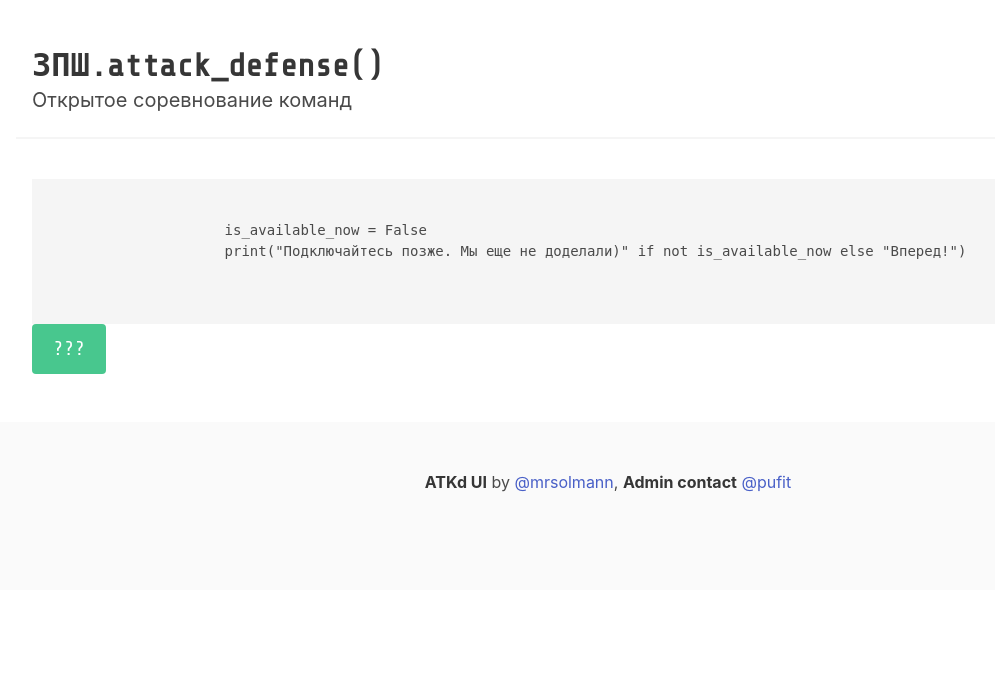
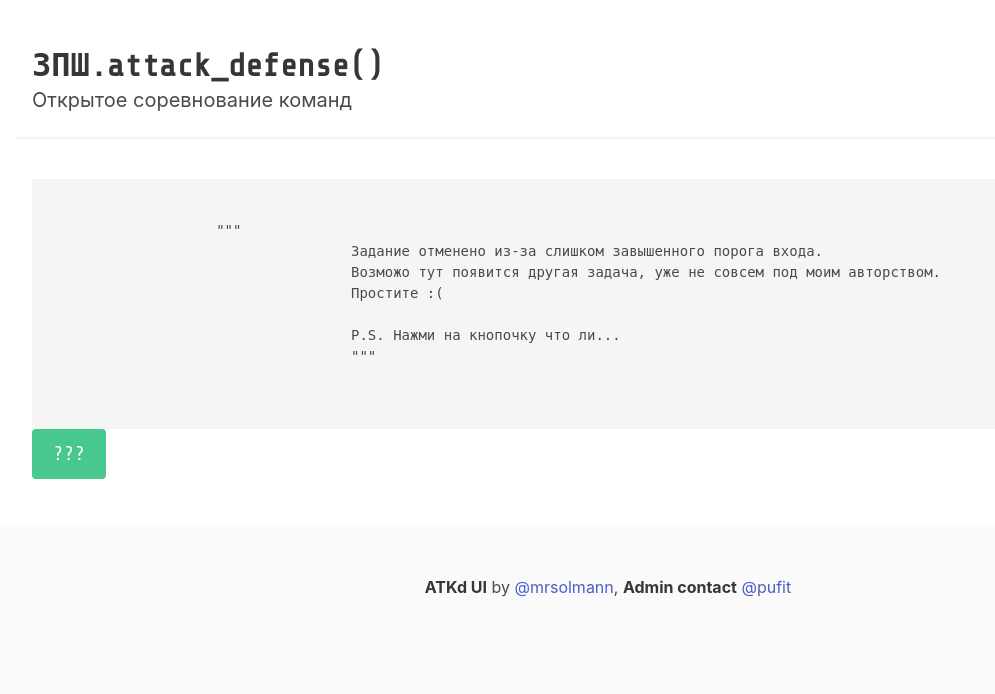
Before and after one commit to dsolmann/AtkDefUI, a Flask app: template templates/stub.html in a window 1280 px wide. Shown: the top 694 px of the page, without its empty margins (32-1027 px from the left). Run offline with Flask 2, Linux system fonts and the light colour scheme; the template is opened without the code that fills it, so the values that code supplies are empty; parts of the project's set-up code (start-up, migrations or seed data) failed here and were passed over; some libraries are stand-ins or nearby versions.

Commit message:
GG, NO RE

```diff
--- a/templates/stub.html
+++ b/templates/stub.html
@@ -19,8 +19,13 @@
         <div class="container is-centered is-narrow" style="margin-top: 5vh">
             <pre>
                 <code>
-                    is_available_now = False
-                    print("Подключайтесь позже. Мы еще не доделали)" if not is_available_now else "Вперед!")
+                   """
+				   Задание отменено из-за слишком завышенного порога входа.
+				   Возможо тут появится другая задача, уже не совсем под моим авторством.
+				   Простите :(
+
+				   P.S. Нажми на кнопочку что ли...
+				   """
                 </code>
             </pre>
             <div class="level">
```
Also changed, not shown: app.py (+6 -7 lines).
